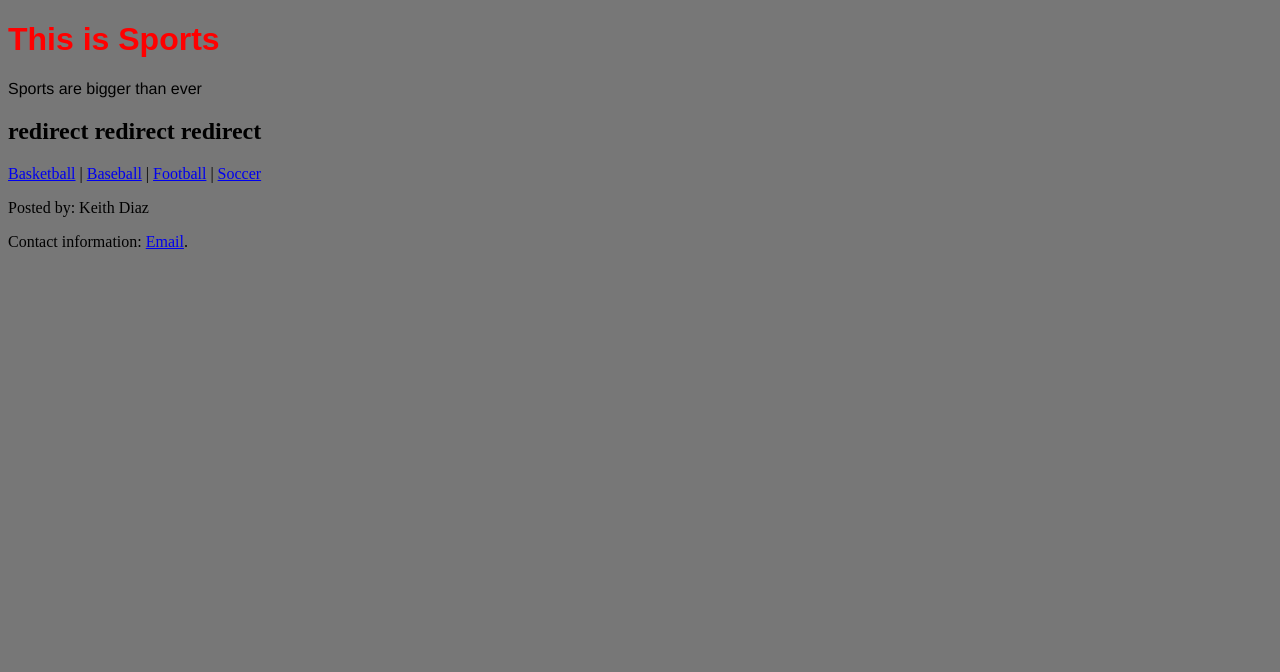
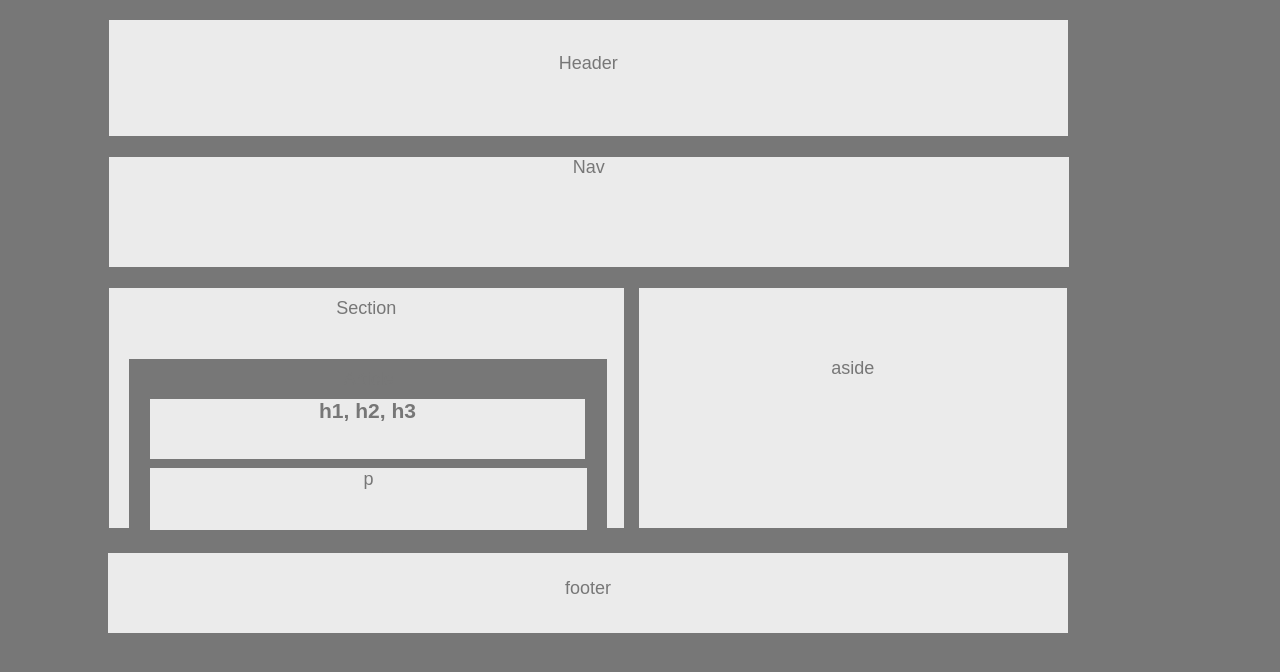
Before and after one commit to keithdiaz/HW-Wireframe, a plain HTML site: page index.html in a window 1280 px wide. Drawn offline with Linux system fonts and the light colour scheme.

Commit message:
<COMMENT>

```diff
--- a/index.html
+++ b/index.html
@@ -1,42 +1,40 @@
 <!DOCTYPE html>
 <html lang="en">
 <head>
-    <meta charset="UTF-8">
-    <meta name="viewport" content="width=device-width, initial-scale=1.0">
-    <meta http-equiv="X-UA-Compatible" content="ie=edge">
-    <title>Document</title>
+        <meta charset="UTF-8">
+        <meta name="viewport" content="width=device-width, initial-scale=1.0">
+        <meta http-equiv="X-UA-Compatible" content="ie=edge">
+        <title>HW-Wireframe2</title>
+        <link rel="stylesheet" type="text/css" href="style.css">
+
 </head>
 
-<body  style="background-color:#777;">
+<body>
 
 
+<header>Header</header>
+<br>
+<nav>Nav</nav>
+<br>
 
-     <h1 style="font-family:Arial;"><font color="red">This is Sports</h1></font>
+<section> Section
 
-     <p style="font-family:Helvetica Neue;">Sports are bigger than ever</p>
+<article>Article
+    <h1>h1, h2, h3</h1>
 
-<aside> <h2>redirect redirect redirect</h2></aside>
+<p> p </p>
+<div> Article</div>
+
+</article>
+
+</section>
 
 
 
 
+<aside>aside</aside>
 
+<footer>footer</footer>
 
 </body>
 </html>
-
-<nav>
-    <a href="http://www.nba.com/#/">Basketball</a> |
-    <a href="https://www.mlb.com/"> Baseball</a>  |
-    <a href="https://www.nfl.com/"> Football</a>  |
-    <a href="http://www.skysports.com/football/">Soccer</a>
-</nav>
-
-
-
-
-
-<footer>
-    <p>Posted by: Keith Diaz</p>
-    <p>Contact information: <a href="mailto:keithdiaz21@yahoo.com">Email</a>.</p>
-  </footer>
--- a/style.css
+++ b/style.css
@@ -1,51 +1,109 @@
-<!DOCTYPE html>
-<html>
-<style>
+
+header {
+    background-color: #ebebeb;
+    width: 93%;
+    height: 50px;
+    margin-top: 20px;
+    text-align: center;
+    margin-left: -2%;
+    padding: 33px
+}
+
+Body {
+    background-color: #777;
+    font-family: Arial, Helvetica, sans-serif;
+    width: 960px;
+    font-size: 18px;
+    color: #777;
+    margin-left: 10%;
+}
+
+nav {
+    background-color: #ebebeb;
+    width: 960px;
+    height: 110px;
+    text-align: center;
+    margin-left: -2%;
+    left: 2px;
+    padding: -7px;
+    }
+
+ h1 {
+    background-color: #ebebeb;
+    width: 435px;
+      height: 60px;
+      text-align: center;
+      margin-left: 2%;
+      margin-top: 2%;
+      content: initial
+
+   }
+
+   p {
+    background-color: #ebebeb;
+    width: 435px;
+      height: 60px;
+      text-align: center;
+      float: left;
+      margin-left: 2%;
+      margin-top: -12px;
+      padding: 1px;
+      content: initial
+
+   }
 
 
+   section {
+    background-color: #ebebeb;
+    float: left;
+    text-align: center;
+    margin-left: -6.5%;
+    left: 15%;
+    width: 495px;
+    height: 18px;
+    padding: 10px;
+   position: absolute;
+   padding-bottom: 212px;
+}
+
+article {
+    background-color: #777;
+    color: #777;
+    width: 456px;
+    text-align: center;
+    margin-top: 40px;
+    margin-bottom: -10px;
+    margin-left: 10px;
+    padding: 10px;
+    padding-left: 12px;
+
+}
+
+   aside {
+       background-color: #ebebeb;
+       width: 30%;
+       right: 50px;
+       left: -50px;
+       height: 100px;
+       padding: 70px;
+       text-align: center;
+       float: right;
+       margin-left: 22%;
+       margin-right: -3%;
+       position: relative;
+   }
 
 
-
-</style>
-</head>
-<body>
-
-<h2>Grid of Boxes</h2>
-<p>Float boxes side by side</p>
-
-<div class="clearfix">
-  <div class="box" style="background-color:#777">
-
-
-
-  </div>
-  <div class="box" style="background-color#ebebeb:"
-
-
-
-
-
-
-
-
-
-
-
-
-2. Your CSS should have styles for each of the following elements:
-   * Body
-     * font-family: Helvetica, sans-serif;
-     * color: '#777'
-     * background: '#777'
-     * width: '960px'
-     * font-size: '18px'
-   * Header, Nav, Section, Aside, and Footer
-     * background: '#ebebeb'
-   * Article
-     * color: '#ebebeb',
-     * background: '#777'
-   * h1 and p
-     * color: '#777',
-     * background: '#ebebeb'
-3. The widths of each section should be:
-   * section: 495px
+footer {
+    float: left;
+    width: 100%;
+    margin-top: 25px;
+    margin-left: -20px;
+    margin-bottom: 5px;
+    padding-top: 25px;
+    height: 30px;
+    padding-bottom: 25px;
+    background-color: #ebebeb;
+    text-align: center;
+    position: relative;
+}
```
